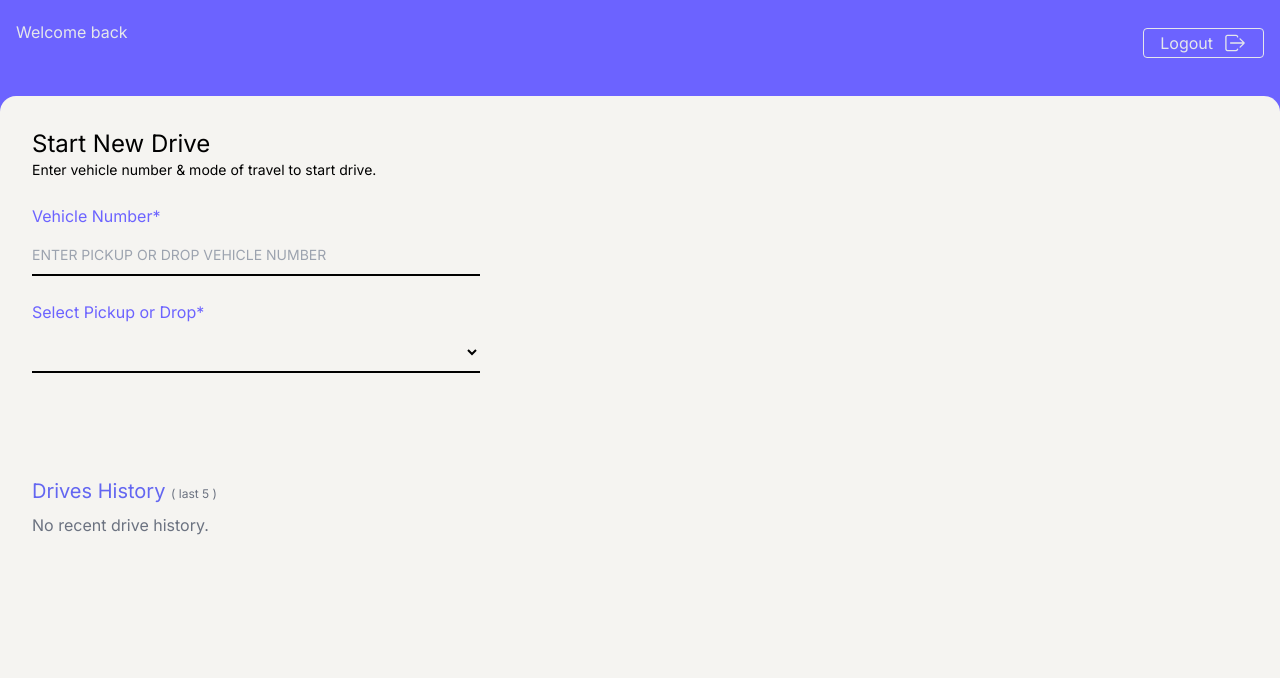
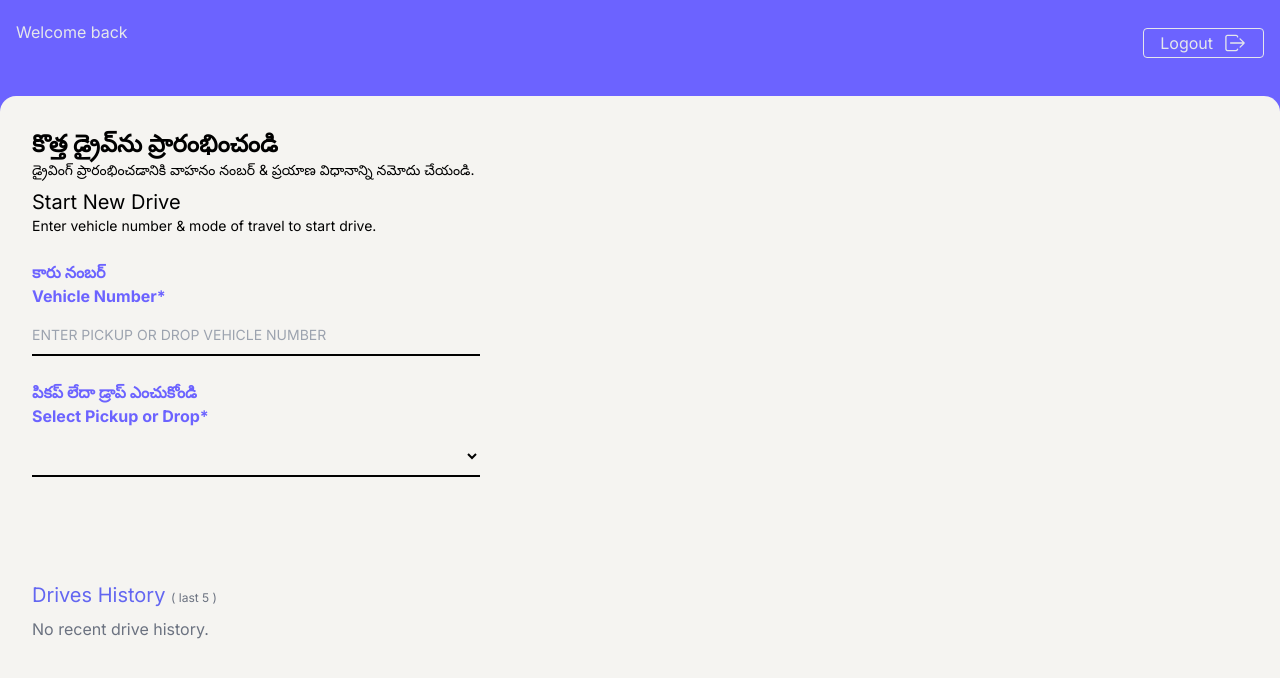
Before and after one commit to SabooTrueValue/driverstracking2, a Next.js app: page /profile in a window 1280 px wide. Shown: the top 678 px of the page. Built offline with nearby package versions, Linux system fonts and the light colour scheme.

Commit message:
telgu content added

```diff
--- a/app/profile/page.jsx
+++ b/app/profile/page.jsx
@@ -649,7 +649,14 @@ const User = () => {
         <div className="w-full h-full px-4 py-4 pt-10 bg-[#f5f4f1] md:p-8 rounded-t-2xl min-h-[calc(100vh-64px)]">
           {!isDriving ? (
             <div className="w-full">
-              <p className="text-2xl">Start New Drive</p>
+              <p className="text-2xl font-bold">
+                కొత్త డ్రైవ్‌ను ప్రారంభించండి
+              </p>
+              <p className="pb-2 text-sm">
+                డ్రైవింగ్ ప్రారంభించడానికి వాహనం నంబర్ & ప్రయాణ విధానాన్ని నమోదు
+                చేయండి.
+              </p>
+              <p className="text-xl">Start New Drive</p>
               <p className="pb-6 text-sm">
                 Enter vehicle number & mode of travel to start drive.
               </p>
@@ -659,10 +666,10 @@ const User = () => {
               >
                 <div>
                   <label
-                    className="block mb-2 text-[#6C63FF]"
+                    className="block mb-2 text-[#6C63FF] font-bold"
                     htmlFor="vehicleNumber"
                   >
-                    Vehicle Number*
+                    కారు నంబర్ <br /> Vehicle Number*
                   </label>
                   <input
                     className="appearance-none w-full py-2.5 leading-tight focus:outline-none focus:shadow-outline bg-none border-b-2 text-sm bg-transparent border-b-black focus:bg-transparent uppercase"
@@ -679,31 +686,40 @@ const User = () => {
                 </div>
                 <div className="relative w-full">
                   <label
-                    className="block mb-2 text-[#6C63FF]"
+                    className="block mb-2 text-[#6C63FF] font-bold"
                     htmlFor="pickupOrDrop"
                   >
-                    Select Pickup or Drop*
+                    పికప్ లేదా డ్రాప్ ఎంచుకోండి <br /> Select Pickup or Drop*
                   </label>
                   <select
-                    className="w-full py-2.5 leading-tight focus:outline-none focus:shadow-outline bg-none border-b-2 text-sm bg-transparent border-b-black focus:bg-transparent uppercase"
+                    className="w-full py-2.5 leading-tight focus:outline-none focus:shadow-outline bg-none border-b-2 text-sm bg-transparent border-b-black focus:bg-transparent uppercase "
                     id="pickupOrDrop"
                     required
                     onChange={(e) => setPickupOrDrop(e.target.value)}
                     value={pickupOrDrop}
                   >
                     <option value="" label="" disabled />
-                    <option value="Pickup" label="Pickup" />
-                    <option value="Drop" label="Drop" />
+                    <option
+                      value="Pickup"
+                      label="పికప్ Pickup "
+                      className="font-bold"
+                    />
+                    <option
+                      value="Drop"
+                      label="డ్రాప్ Drop"
+                      className="font-bold"
+                    />
                   </select>
                 </div>
                 {pickupOrDrop === "Pickup" && (
                   <div className="relative">
                     <label
-                      className="block mb-2 text-sm text-[#6C63FF]"
+                      className="block mb-2 text-[#6C63FF] font-bold"
                       htmlFor="modeOfTransport"
                     >
-                      Transportation Method*
+                      ఎలా వెళ్తున్నారు <br /> Transportation Method*
                     </label>
+
                     <select
                       className="w-full py-2.5 leading-tight focus:outline-none focus:shadow-outline bg-none border-b-2 text-sm bg-transparent border-b-black focus:bg-transparent uppercase"
                       id="modeOfTransport"
@@ -726,6 +742,7 @@ const User = () => {
 
                 {pickupOrDrop === "Drop" && (
                   <div className="col-span-2 mb-6">
+                    <p className="font-bold">కార్ ఫోటోను అప్‌లోడ్ చేయండి**</p>
                     <p className="mb-2 text-[#6C63FF]">Upload Vehicle Photo*</p>
                     <div className="grid grid-cols-2 gap-2">
                       {[
@@ -800,7 +817,10 @@ const User = () => {
                           />
                         </p>
                       ) : (
-                        "Start Drive Now"
+                        <>
+                          <p>డ్రైవ్ ని ప్రారంభించండి</p>
+                          <p> Start Drive Now</p>
+                        </>
                       )}
                     </button>
                   )}
@@ -811,15 +831,16 @@ const User = () => {
             journyData[0]?.status === "Drive Started" &&
             journyData[0]?.journeyType === "Drop" ? (
             <div className="w-full">
-              <p className="pb-2 text-xl text-indigo-500">
+              {/* <p className="pb-2 text-xl text-indigo-500">
                 Ongoing {journyData[0]?.journeyType} Journey For,
-              </p>
+              </p> */}
               <p className="pb-2 text-2xl ">{journyData[0]?.vehicleNumber}</p>
               <form
                 onSubmit={handleSubmit2}
                 className="w-full max-w-md space-y-6"
               >
                 <div className="col-span-2 mb-6">
+                  <p className="font-bold">కార్ ఫోటోను అప్‌లోడ్ చేయండి**</p>
                   <p className="mb-2 text-[#6C63FF]">Upload Vehicle Photo*</p>
                   <div className="grid grid-cols-2 gap-2">
                     {["Final delivery to the customer"].map((label, index) => (
@@ -884,7 +905,10 @@ const User = () => {
                         />
                       </p>
                     ) : (
-                      "Handover Now"
+                      <>
+                        <p>ఇప్పుడు అప్పగించండి</p>
+                        <p> Handover Now</p>
+                      </>
                     )}
                   </button>
                 </div>
@@ -894,15 +918,16 @@ const User = () => {
             journyData[0]?.status === "Drive Started" &&
             journyData[0]?.journeyType === "Pickup" ? (
             <div className="w-full">
-              <p className="pb-2 text-xl text-indigo-500">
+              {/* <p className="pb-2 text-xl text-indigo-500">
                 Ongoing {journyData[0]?.journeyType} Journey For,
-              </p>
+              </p> */}
               <p className="pb-2 text-2xl ">{journyData[0]?.vehicleNumber}</p>
               <form
                 onSubmit={handleSubmit3}
                 className="w-full max-w-md space-y-6"
               >
                 <div className="col-span-2 mb-6">
+                  <p className="font-bold">కార్ ఫోటోను అప్‌లోడ్ చేయండి**</p>
                   <p className="mb-2 text-[#6C63FF]">Upload Vehicle Photo*</p>
                   <div className="grid grid-cols-2 gap-2">
                     {[
@@ -985,15 +1010,16 @@ const User = () => {
             journyData[0]?.status === "Picked up" &&
             journyData[0]?.journeyType === "Pickup" ? (
             <div className="w-full">
-              <p className="pb-2 text-xl text-indigo-500">
+              {/* <p className="pb-2 text-xl text-indigo-500">
                 End the {journyData[0]?.journeyType} Journey For,
-              </p>
+              </p> */}
               <p className="pb-2 text-2xl ">{journyData[0]?.vehicleNumber}</p>
               <form
                 onSubmit={handleSubmit4}
                 className="w-full max-w-md space-y-6"
               >
                 <div className="col-span-2 mb-6">
+                  <p className="font-bold">కార్ ఫోటోను అప్‌లోడ్ చేయండి**</p>
                   <p className="mb-2 text-[#6C63FF]">Upload Vehicle Photo*</p>
                   <div className="grid grid-cols-2 gap-2">
                     {["Final delivery to serivce center"].map(
```
